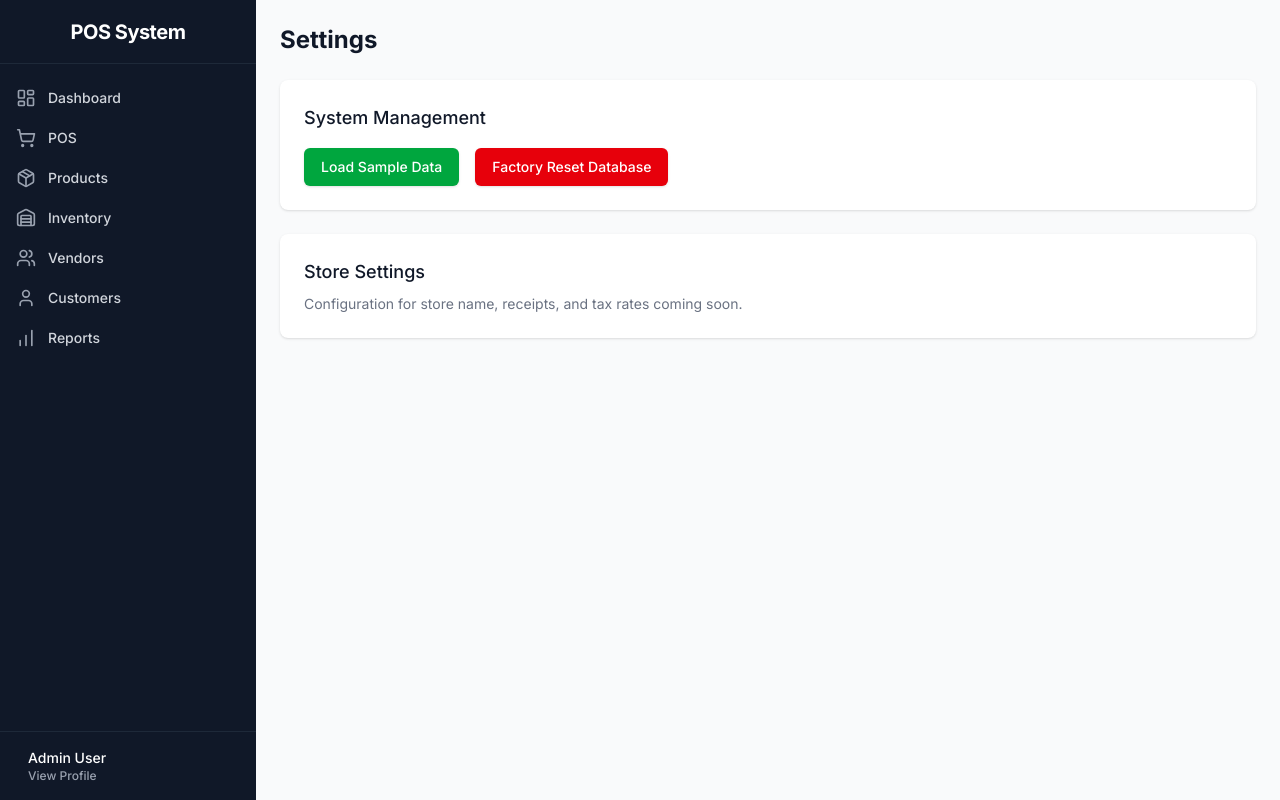
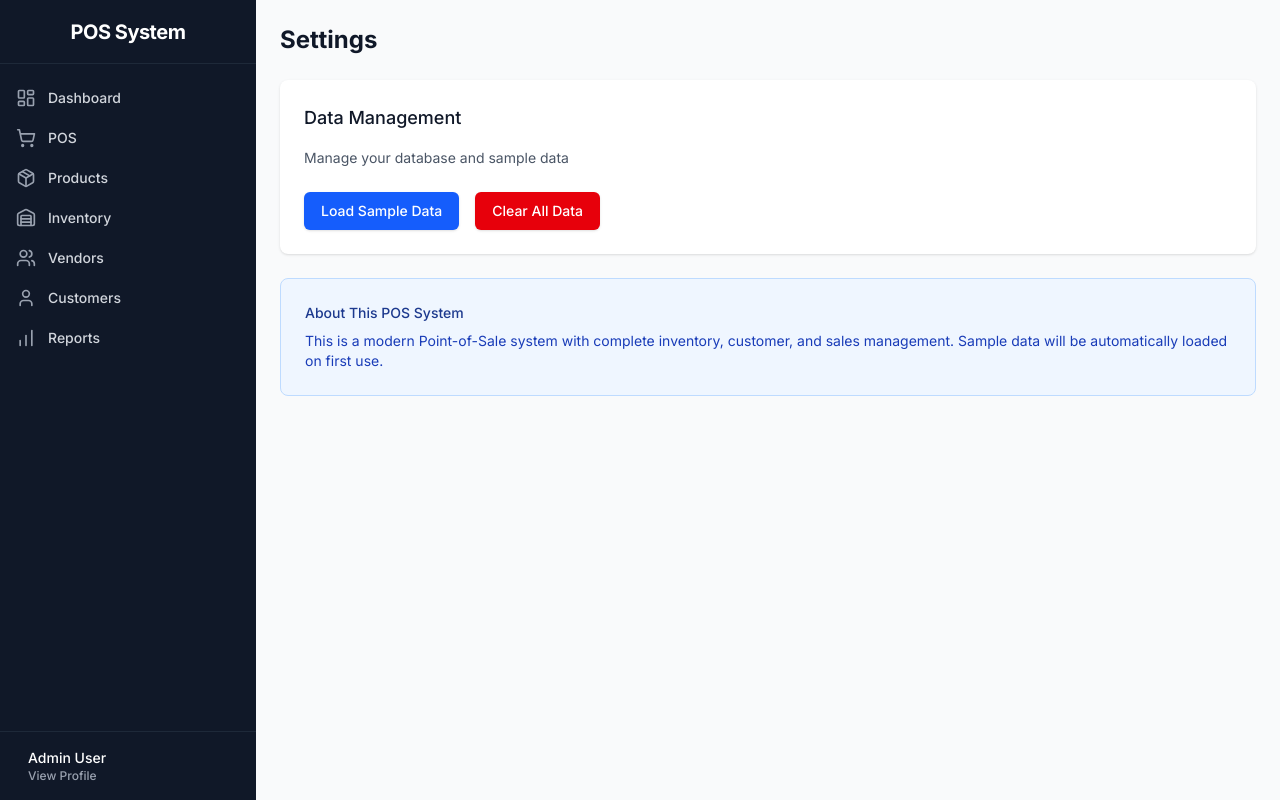
Before and after one commit to RensithUdara/Bussiness-POS-System, a Next.js app: page /settings in a window 1280 px wide. Built offline with nearby package versions, Linux system fonts and the light colour scheme.

Commit message:
fix: update SettingsPage to improve data management functionality and UI feedback

```diff
--- a/app/settings/page.tsx
+++ b/app/settings/page.tsx
@@ -1,34 +1,42 @@
 'use client';
 
+import { useState } from 'react';
 import { db } from '@/lib/db';
-import { Product, Vendor, Customer } from '@/lib/types';
+import { seedDatabase } from '@/lib/seedDatabase';
 
 export default function SettingsPage() {
-    const handleReset = async () => {
-        if (confirm('This will wipe all data. Are you sure?')) {
-            await db.delete();
-            await db.open();
-            window.location.reload();
+    const [isLoading, setIsLoading] = useState(false);
+
+    const handleClearDatabase = async () => {
+        if (confirm('This will delete ALL data. Are you sure?')) {
+            try {
+                setIsLoading(true);
+                await db.vendors.clear();
+                await db.products.clear();
+                await db.customers.clear();
+                await db.inventory.clear();
+                await db.sales.clear();
+                alert('All data cleared successfully!');
+                window.location.reload();
+            } catch (error) {
+                console.error(error);
+                alert('Error clearing data');
+            } finally {
+                setIsLoading(false);
+            }
         }
     };
 
-    const handleSeed = async () => {
-        if (confirm('Add sample data?')) {
-            // Add Vendors
-            await db.vendors.bulkAdd([
-                { name: 'Global sourcing Co.', contactPerson: 'John Doe', phone: '123-456-7890', email: 'john@globalsourcing.com', address: '123 Warehouse Dr' },
-                { name: 'Local Farms Ltd.', contactPerson: 'Jane Smith', phone: '987-654-3210', email: 'jane@localfarms.com', address: '456 Farm Ln' }
-            ]);
-
-            // Add Products
-            await db.products.bulkAdd([
-                { name: 'Premium Widget', sku: 'WID-001', category: 'Gadgets', retailPrice: 19.99, wholesalePrice: 12.50, minWholesaleQty: 10, costPrice: 8.00, unit: 'pcs', stockLevel: 100, alertLevel: 10, barcode: '123456789' },
-                { name: 'Super Gadget', sku: 'GAD-002', category: 'Gadgets', retailPrice: 49.99, wholesalePrice: 35.00, minWholesaleQty: 5, costPrice: 25.00, unit: 'pcs', stockLevel: 50, alertLevel: 5, barcode: '987654321' },
-                { name: 'Bulk Rice', sku: 'RICE-50KG', category: 'Food', retailPrice: 55.00, wholesalePrice: 45.00, minWholesaleQty: 10, costPrice: 38.00, unit: 'bag', stockLevel: 200, alertLevel: 20, barcode: '11223344' },
-                { name: 'Soda Can', sku: 'SOD-001', category: 'Beverages', retailPrice: 1.50, wholesalePrice: 0.80, minWholesaleQty: 24, costPrice: 0.50, unit: 'can', stockLevel: 500, alertLevel: 50, barcode: '55667788' }
-            ]);
-
-            alert('Sample data added!');
+    const handleLoadSampleData = async () => {
+        try {
+            setIsLoading(true);
+            await seedDatabase();
+            alert('Sample data loaded successfully! Refresh the page to see changes.');
+        } catch (error) {
+            console.error(error);
+            alert('Error loading sample data');
+        } finally {
+            setIsLoading(false);
         }
     };
 
@@ -37,26 +45,32 @@ export default function SettingsPage() {
             <h1 className="text-2xl font-bold text-gray-900">Settings</h1>
 
             <div className="bg-white shadow rounded-lg p-6">
-                <h3 className="text-lg font-medium text-gray-900">System Management</h3>
-                <div className="mt-4 flex space-x-4">
+                <h3 className="text-lg font-medium text-gray-900 mb-4">Data Management</h3>
+                <p className="text-sm text-gray-600 mb-6">Manage your database and sample data</p>
+                <div className="flex gap-4">
                     <button
-                        onClick={handleSeed}
-                        className="px-4 py-2 border border-transparent rounded-md shadow-sm text-sm font-medium text-white bg-green-600 hover:bg-green-700"
+                        onClick={handleLoadSampleData}
+                        disabled={isLoading}
+                        className="px-4 py-2 border border-transparent rounded-md shadow-sm text-sm font-medium text-white bg-blue-600 hover:bg-blue-700 disabled:bg-gray-400 disabled:cursor-not-allowed"
                     >
-                        Load Sample Data
+                        {isLoading ? 'Loading...' : 'Load Sample Data'}
                     </button>
                     <button
-                        onClick={handleReset}
-                        className="px-4 py-2 border border-transparent rounded-md shadow-sm text-sm font-medium text-white bg-red-600 hover:bg-red-700"
+                        onClick={handleClearDatabase}
+                        disabled={isLoading}
+                        className="px-4 py-2 border border-transparent rounded-md shadow-sm text-sm font-medium text-white bg-red-600 hover:bg-red-700 disabled:bg-gray-400 disabled:cursor-not-allowed"
                     >
-                        Factory Reset Database
+                        {isLoading ? 'Processing...' : 'Clear All Data'}
                     </button>
                 </div>
             </div>
 
-            <div className="bg-white shadow rounded-lg p-6">
-                <h3 className="text-lg font-medium text-gray-900">Store Settings</h3>
-                <p className="text-sm text-gray-500 mt-2">Configuration for store name, receipts, and tax rates coming soon.</p>
+            <div className="bg-blue-50 border border-blue-200 rounded-lg p-6">
+                <h3 className="text-sm font-medium text-blue-900 mb-2">About This POS System</h3>
+                <p className="text-sm text-blue-800">
+                    This is a modern Point-of-Sale system with complete inventory, customer, and sales management.
+                    Sample data will be automatically loaded on first use.
+                </p>
             </div>
         </div>
     );
```
